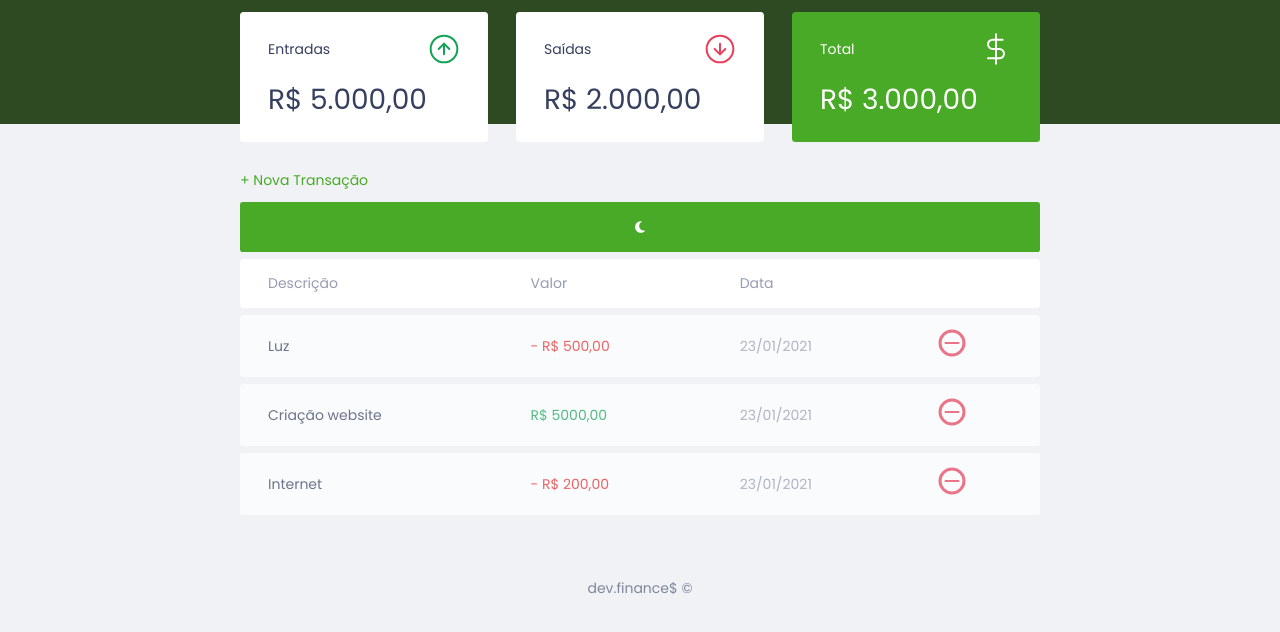
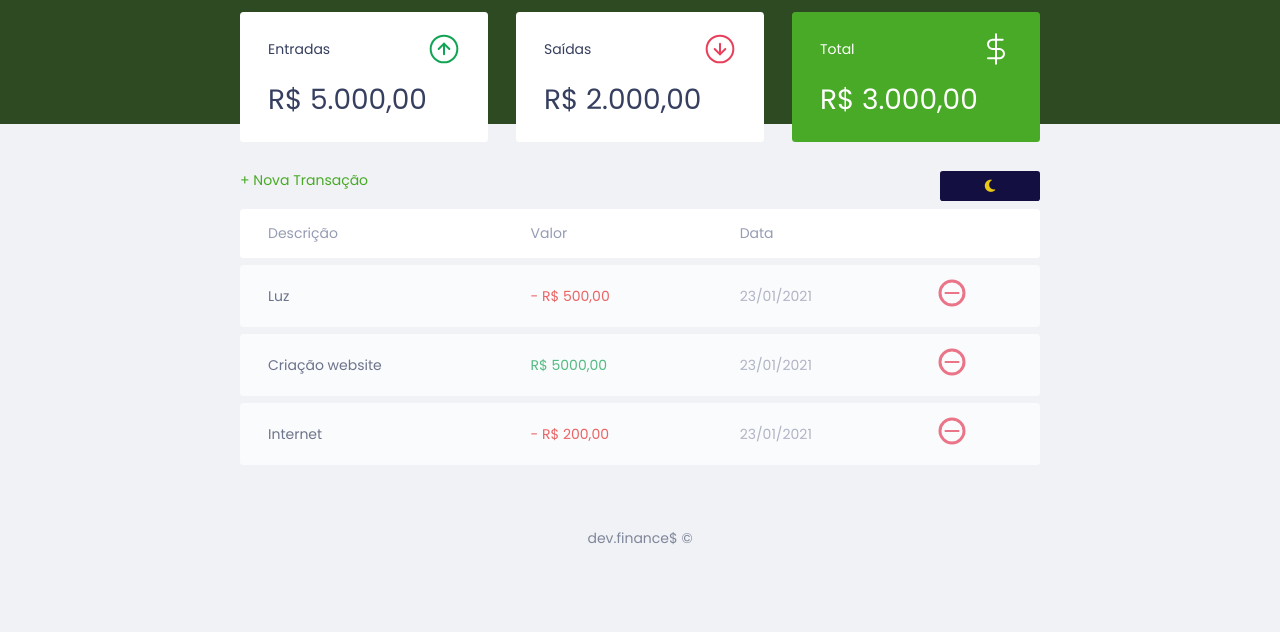
Before and after one commit to MarceloCChaves/dev.finance-, a plain HTML site: page index.html in a window 1280 px wide. Shown: the part 74-706 px from the top of the page. Drawn offline with Linux system fonts and the light colour scheme.

Commit message:
Add style for dark button

```diff
--- a/style.css
+++ b/style.css
@@ -80,7 +80,32 @@ button:hover{
 .button.cancel:hover{
     opacity: 1;
 }
-
+.dark-mode{
+  width: 100px;
+  height: 30px;
+  background: #130f40;
+  color: #ffffff;
+  font-size: 1rem;
+  font-weight: 400;
+  text-transform: uppercase;
+  transition: 0.4s linear;
+  outline: none;
+  border-radius: 0.2rem;
+}
+.dark-mode i{
+  color:#EBC815;
+}
+.dark-mode:hover{
+  background: #192a56;
+}
+.dark-background{
+  background: #0D1117;
+}
+.buttons-container{
+  display: flex;
+  align-items: center;
+  justify-content: space-between;
+}
 /* Header ================== */
 header {
   background: #2d4a22;
```
